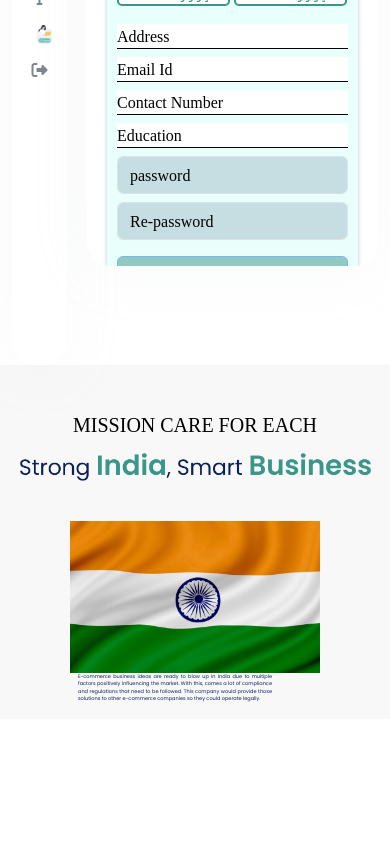
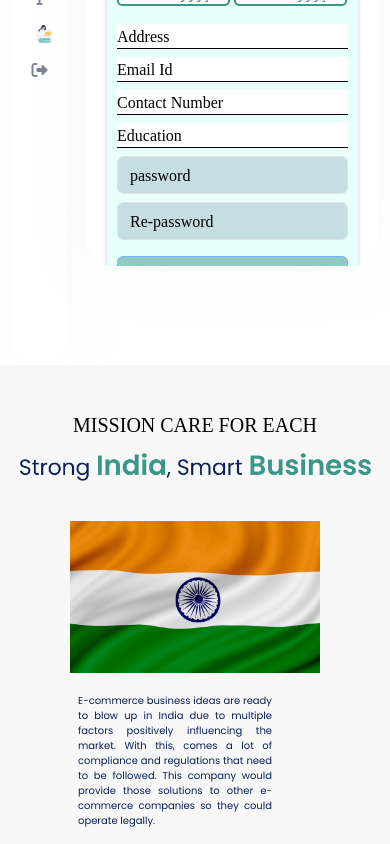
Before and after one commit to Raval-Nayan/Github, a React (Create React App) app: page /addemployee in a window 390 px wide. Shown: the part 545-1389 px from the top of the page. Before the commit the page ends 1264 px from the top, so only its background shows below. Built offline with nearby package versions, Linux system fonts and the light colour scheme.

Commit message:
file change

```diff
--- a/src/css/footer.css
+++ b/src/css/footer.css
@@ -69,7 +69,9 @@
   }
 
   .footer-p-text {
-    font-size: 5px;
+    margin-top: 20px;
+    text-align: justify;
+    font-size: 10px;
     width: 100%;
   }
 }
```
